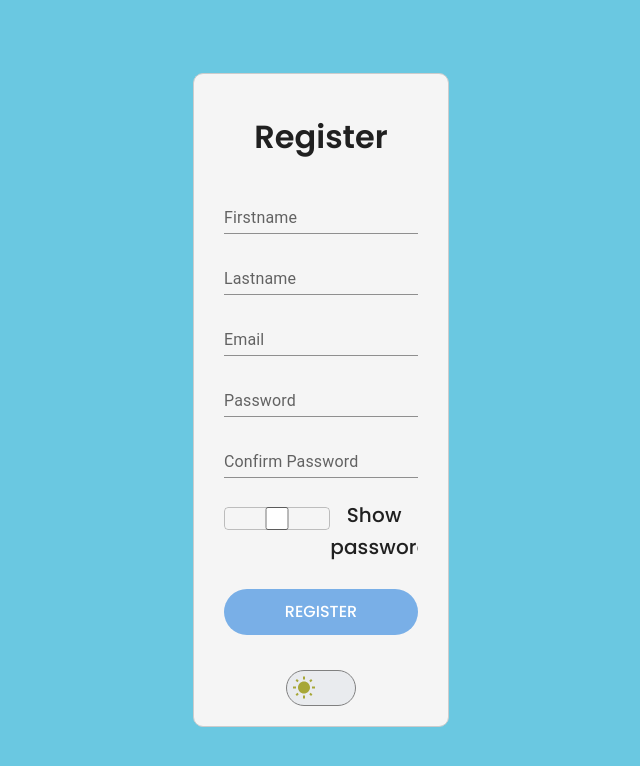
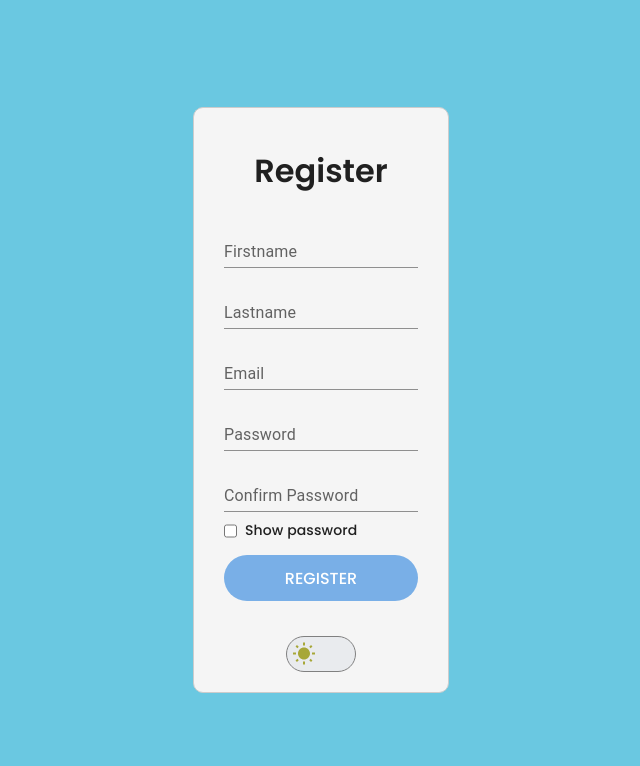
Before and after one commit to zuzimajo1/Personal-Knowledge-Management, a React (Vite) app in the folder frontend/: page /auth/register in a window 1280 px wide. Shown: the top 766 px of the page, without its empty margins (319-959 px from the left). Built offline with nearby package versions, Linux system fonts and the light colour scheme.

Commit message:
designing register page

```diff
--- a/frontend/src/pages/Register.tsx
+++ b/frontend/src/pages/Register.tsx
@@ -35,21 +35,25 @@ const RegisterWrapper : React.FC = ()=>{
 }
 
 const RegisterForm: React.FC = ()=> {
+  const [showPassword, setshowPassword] = React.useState(false);
+  const handleshowPasswordChange = ()=>{
+    setshowPassword(!showPassword);
+  }
+
+
   return (
     <Form>
-      <Input variant="standard" size='small' label='Firstname' name='firstname' />
+      <Input autoComplete='false' variant="standard" size='small' label='Firstname' name='firstname' />
       <Input variant="standard" size='small' label='Lastname' name='lastname'/>
       <Input variant="standard" size='small' label='Email' name='email' />
-      <Input type='password' variant="standard" size='small' label='Password' name='password'/>
-      <Input type='password' variant="standard" size='small' label='Confirm Password' name='confirmpassword'/>
-      <Container display='flex'   width='100%' height='auto' margin='var(--margin-sm) 0'>
-      <Input type='checkbox' />
-      <TypographyText textAlign='center' variant="h6"  text='Show password' />
+      <Input type={showPassword ? 'text' : 'password'} variant="standard" size='small' label='Password' name='password'/>
+      <Input type={showPassword ? 'text' : 'password'} variant="standard" size='small' label='Confirm Password' name='confirmpassword'/>
+      <Container display='flex' width='100%' height='auto'>
+      <input onClick={handleshowPasswordChange} type='checkbox' name='showpassword' style={{marginRight: '0.5rem'}} />
+      <TypographyText textAlign='center' variant="subtitle2"  text='Show password' />
       </Container>
     </Form>
   )
 }
 
-
-
 export default Register
--- a/frontend/src/styles/Container.styled.tsx
+++ b/frontend/src/styles/Container.styled.tsx
@@ -17,7 +17,6 @@ import { styled } from "@mui/material";
     position?: "relative" | "absolute" | "fixed" | "sticky" | "static";
     top?: string,
 }
-
 
 export const Container = styled('div')<ContainerProp>((props)=>({
     display: props.display,
@@ -41,7 +40,6 @@ export const AuthSection = styled('section')({
     display: "flex",
     justifyContent: "center",
     alignItems: "center",
-
 })
 
 export const MainContainer = styled('main')(({theme})=>({
```
